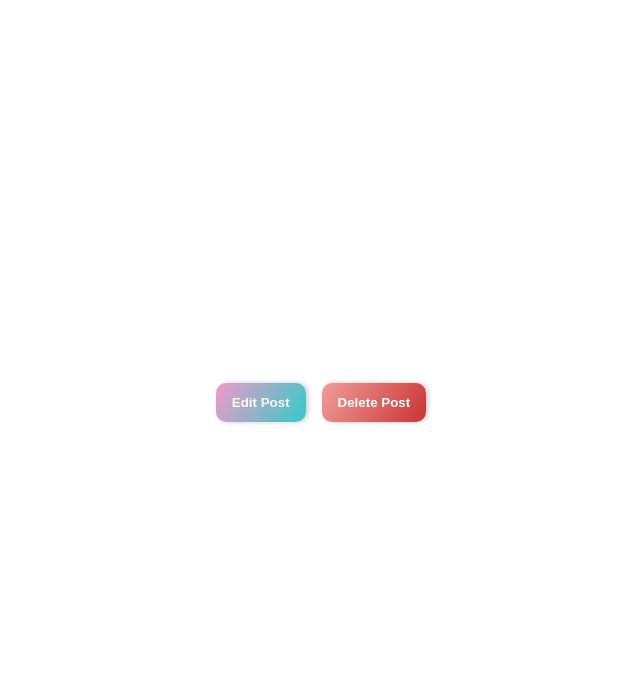
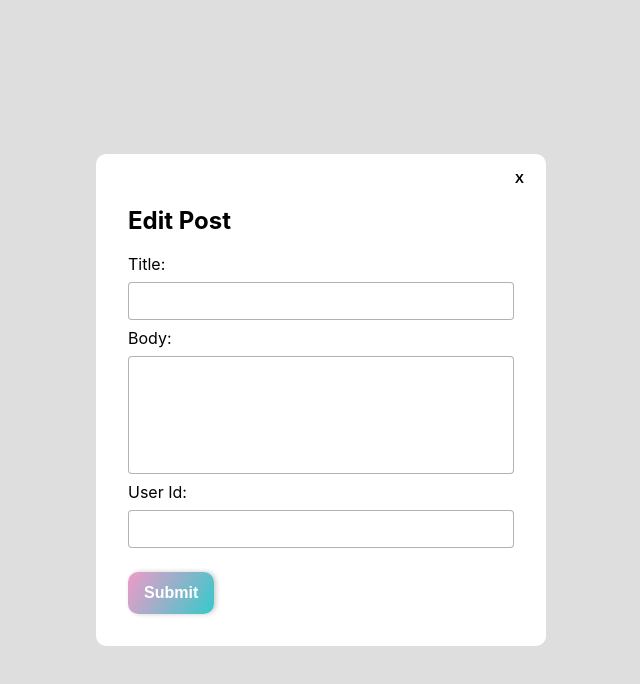
Before and after one commit to Nickil13/lp-final-code-challenge-, a Next.js app: page /posts/1 in a window 1280 px wide. Both pictures are taken after a click on the button "Edit Post". Shown: the top 684 px of the page, without its empty margins (319-959 px from the left). Built offline with nearby package versions, Linux system fonts and the light colour scheme; no server answers.

Commit message:
Added ConfirmDelete and EditPostModal with both edit and delete functionality.

```diff
--- /dev/null
+++ b/components/ConfirmDelete.js
@@ -0,0 +1,25 @@
+import React from "react";
+import styles from "../styles/Modal.module.css";
+
+export default function ConfirmDelete({
+    postTitle,
+    handleDeletePost,
+    closeAlert,
+}) {
+    return (
+        <div className={styles.modalContainer}>
+            <div className={styles.modal}>
+                <h2>Confirm Delete</h2>
+                <p className={styles.modalAlert}>
+                    Are you sure you want to delete:<span>{postTitle}</span>
+                </p>
+                <button className="btn-secondary" onClick={handleDeletePost}>
+                    Confirm
+                </button>
+                <button className={styles.closeBtn} onClick={closeAlert}>
+                    X
+                </button>
+            </div>
+        </div>
+    );
+}
--- /dev/null
+++ b/components/EditPostModal.js
@@ -0,0 +1,71 @@
+import React, { useState } from "react";
+import styles from "../styles/Modal.module.css";
+
+export default function EditPostModal({ post, handleEditPost, closeModal }) {
+    const [title, setTitle] = useState(post?.title || "");
+    const [body, setBody] = useState(post?.body || "");
+    const [userId, setUserId] = useState(post?.userId || "");
+    const [error, setError] = useState("");
+
+    const onSubmitPost = (e) => {
+        e.preventDefault();
+        console.log("submitting");
+        if (!title || !body || !userId) {
+            setError("Please fill in all fields.");
+        } else {
+            error && setError("");
+            handleEditPost(post.id, title, body, Number(userId));
+        }
+    };
+    return (
+        <div className={styles.modalContainer}>
+            <div className={styles.modal}>
+                <h2>Edit Post</h2>
+                <form onSubmit={onSubmitPost}>
+                    <div className={styles.inputControl}>
+                        <label htmlFor="">Title: </label>
+                        <input
+                            type="text"
+                            name="title"
+                            id="title"
+                            value={title}
+                            onChange={(e) => setTitle(e.target.value)}
+                        />
+                    </div>
+                    <div className={styles.inputControl}>
+                        <label htmlFor="body">Body: </label>
+                        <textarea
+                            name="body"
+                            id="body"
+                            value={body}
+                            rows="5"
+                            onChange={(e) => setBody(e.target.value)}
+                        ></textarea>
+                    </div>
+                    <div className={styles.inputControl}>
+                        <label htmlFor="userId">User Id: </label>
+                        <input
+                            type="text"
+                            name="userId"
+                            id="userId"
+                            value={userId}
+                            onChange={(e) => setUserId(e.target.value)}
+                        />
+                    </div>
+                    <button type="submit" className={styles.submitBtn}>
+                        Submit
+                    </button>
+                    {error && <p>{error}</p>}
+                </form>
+
+                <button
+                    type="button"
+                    className={styles.closeBtn}
+                    onClick={closeModal}
+                >
+                    X
+                </button>
+            </div>
+        </div>
+    );
+}
--- a/pages/index.js
+++ b/pages/index.js
@@ -28,7 +28,9 @@ export default function Home({ postData }) {
     const [searchValue, setSearchValue] = useState("");
 
     useEffect(() => {
-        setPosts(postData);
+        if (posts.length === 0) {
+            setPosts(postData);
+        }
     }, []);
 
     useEffect(() => {
--- a/pages/posts/[id].js
+++ b/pages/posts/[id].js
@@ -1,6 +1,10 @@
 import React, { useState } from "react";
+import EditPostModal from "../../components/EditPostModal";
 import { useAppContext } from "../../context/context";
 import styles from "../../styles/PostPage.module.css";
+import Link from "next/link";
+import ConfirmDelete from "../../components/ConfirmDelete";
+import { useRouter } from "next/router";
 
 export const getStaticPaths = async () => {
     const res = await fetch(
@@ -42,9 +46,12 @@ export const getStaticProps = async (context) => {
 };
 
 export default function Post({ postData }) {
-    const { posts } = useAppContext();
+    const { posts, setPosts } = useAppContext();
     const [post, setPost] = useState(postData);
     const currentPost = posts.find((post) => post.id === postData.id);
+    const [modalShowing, setModalShowing] = useState(false);
+    const [isDeleting, setIsDeleting] = useState(false);
+    const router = useRouter();
 
     React.useEffect(() => {
         if (
@@ -54,25 +61,105 @@ export default function Post({ postData }) {
             setPost(currentPost);
         }
     }, []);
+
+    const handleEditPost = (id, title, body, userId) => {
+        const newPost = { id, title, body, userId };
+        editPost(newPost).then((res) => {
+            if (res) {
+                const newPosts = posts.map((post) => {
+                    if (post.id === id) {
+                        return newPost;
+                    }
+                    return post;
+                });
+                setPost(res);
+                setPosts(newPosts);
+                setModalShowing(false);
+            }
+        });
+    };
+    const editPost = async (newPost) => {
+        try {
+            const res = await fetch(
+                `https://jsonplaceholder.typicode.com/posts/${newPost.id}`,
+                {
+                    method: "PUT",
+                    headers: { "Content-Type": "application/json" },
+                    body: JSON.stringify(newPost),
+                }
+            );
+            const data = await res.json();
+            return data;
+        } catch (error) {
+            console.error(error);
+        }
+    };
+
+    const handleDeletePost = (id) => {
+        console.log("deleting");
+        deletePost(id).then(() => {
+            const newPosts = posts.filter((post) => post.id !== id);
+            console.log(newPosts);
+            setPosts([...newPosts]);
+            setIsDeleting(false);
+            router.push("/");
+        });
+    };
+
+    const deletePost = async (id) => {
+        try {
+            const res = await fetch(
+                `https://jsonplaceholder.typicode.com/posts/${id}`,
+                {
+                    method: "DELETE",
+                }
+            );
+            const data = await res.json();
+            return data;
+        } catch (error) {
+            console.error(error);
+        }
+    };
     return (
         <div className="container">
             <main className={styles.main}>
+                <Link href="/">Go back</Link>
                 <div>
                     <h1 className={styles.title}>{post?.title}</h1>
                     <div className={styles.postBtns}>
-                        <button className="btn-primary">Edit Post</button>
-                        <button className="btn-secondary">Delete Post</button>
+                        <button
+                            className="btn-primary"
+                            onClick={() => setModalShowing(true)}
+                        >
+                            Edit Post
+                        </button>
+                        <button
+                            className="btn-secondary"
+                            onClick={() => {
+                                setIsDeleting(true);
+                            }}
+                        >
+                            Delete Post
+                        </button>
                     </div>
                     <p>{post?.body}</p>
                 </div>
             </main>
-            {/* Add Post Modal */}
-            {/* {modalShowing && (
-                <AddPostModal
-                    handleCreatePost={handleCreatePost}
+            {/* Edit Post Modal */}
+            {modalShowing && (
+                <EditPostModal
+                    post={post}
+                    handleEditPost={handleEditPost}
                     closeModal={() => setModalShowing(false)}
                 />
-            )} */}
+            )}
+            {isDeleting && (
+                <ConfirmDelete
+                    postTitle={post.title}
+                    handleDeletePost={() => handleDeletePost(post.id)}
+                    closeAlert={() => setIsDeleting(false)}
+                />
+            )}
         </div>
     );
 }
--- a/styles/Modal.module.css
+++ b/styles/Modal.module.css
@@ -55,3 +55,12 @@
 .closeBtn:hover {
     transform: none;
 }
+
+.modalAlert {
+    display: flex;
+    flex-direction: column;
+}
+.modalAlert > span {
+    margin-left: 10px;
+    font-style: italic;
+}
```
